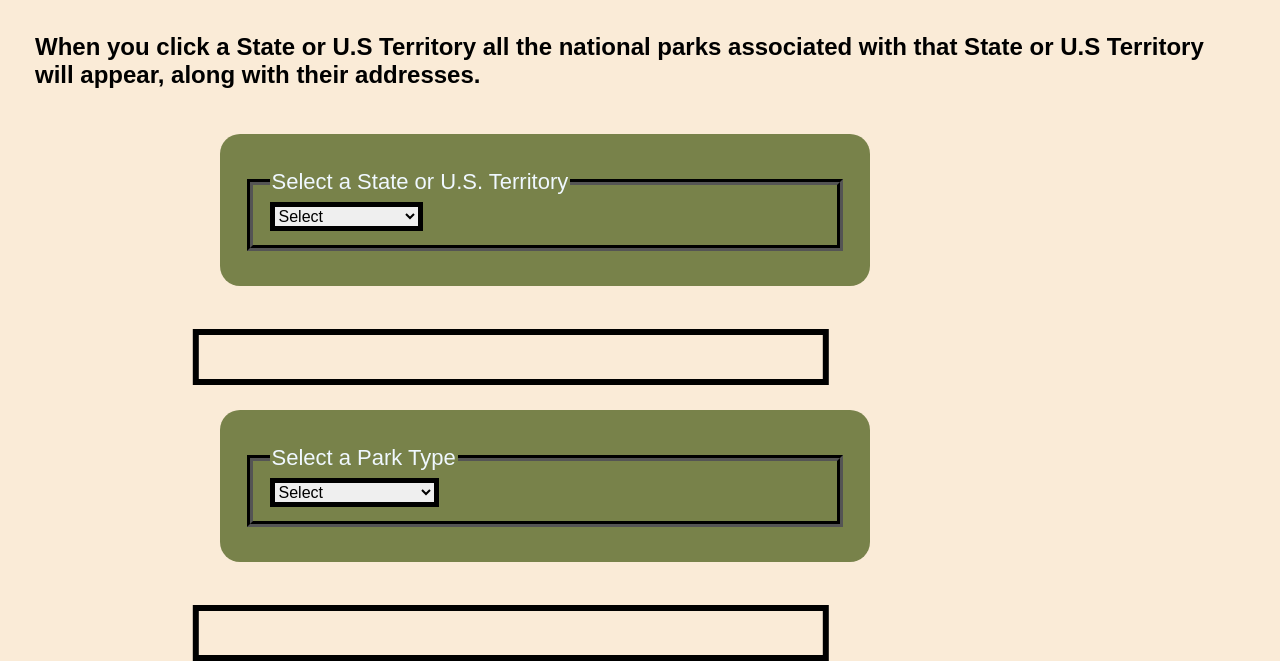
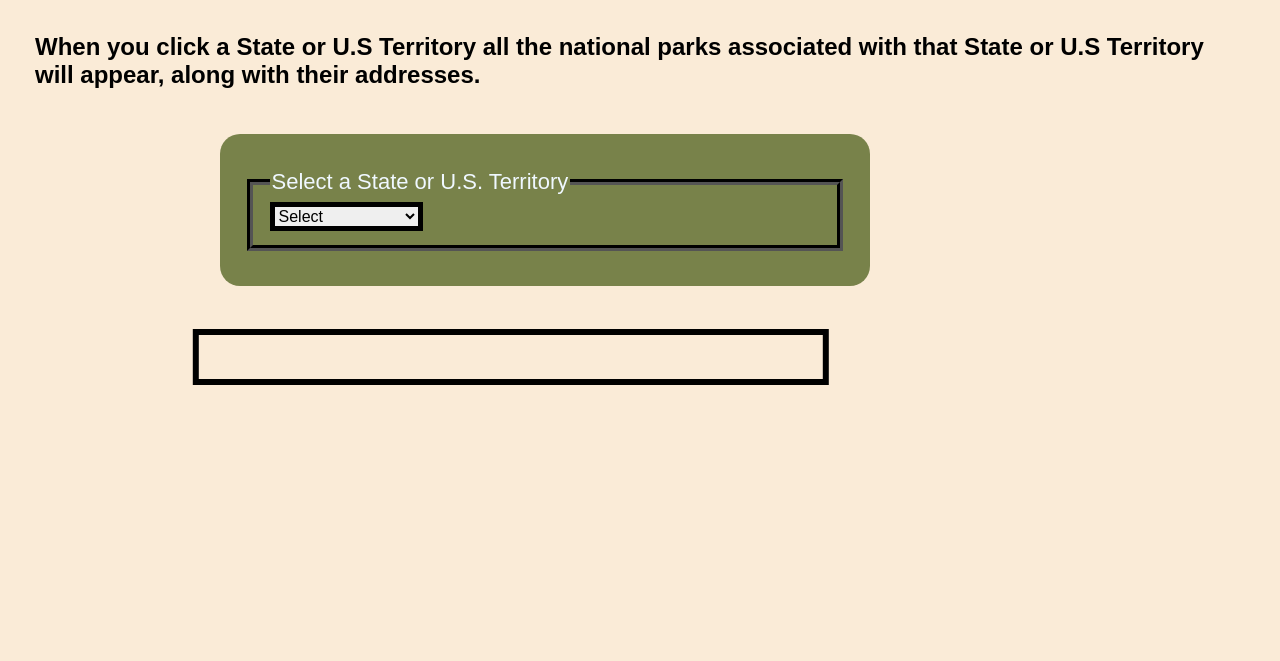
Before and after one commit to nridout3/national-parks-capstone, a plain HTML site: page html/nationalParks.html in a window 1280 px wide. Shown: the part 212-873 px from the top of the page. After the commit the page ends 800 px from the top, so only its background shows below. Drawn offline with Linux system fonts and the light colour scheme.

Commit message:
scripts/nationalParks.js

```diff
--- a/html/nationalParks.html
+++ b/html/nationalParks.html
@@ -79,20 +79,9 @@
 
 
 
-   <section>
-        <fieldset style="border-width: 6px; border-color: black; ">
-            <legend>Select a Park Type</legend>
-                <select  style="border-color: black; border-width: 5px; font-size: medium; "name="" id="parkType">
-                    <option value="" hidden element>Select</option>
-             </select>
-        </fieldset>
-    </section>
-<br>
 
 
-     <fieldset class="parkTypeOutput">
-        <ul id="parkTypeList"></ul>
-    </fieldset>
+
 
 
 
--- a/scripts/nationalParks.js
+++ b/scripts/nationalParks.js
@@ -53,23 +53,3 @@ for (let i = 0; i < parkTypesArray.length; i++) {
     element.value = options;
     selectParkTypes.appendChild(element);
 }
-
-document.getElementById('parkType').addEventListener("change", function () {
-    let eId = document.getElementById('parkType');
-    let selectedOptions = eId.options[eId.selectedIndex].text;
-    console.log(selectedOptions);
-    let parkNames = nationalParksArray.map(({LocationName }) => LocationName);
-    //console.log(parkNames)
-    //let parksFiltered = parkNames.filter(function (nationalParksArray)
-    //let return = 0;
-    // function getParkNames (parkNames) {
-     //   if (parkNames == ) {
-
-     //  }
-
-   // }
-
-
-
-
-});
```
Also changed, not shown: scripts/notes.js (deleted, +0 -16 lines).
